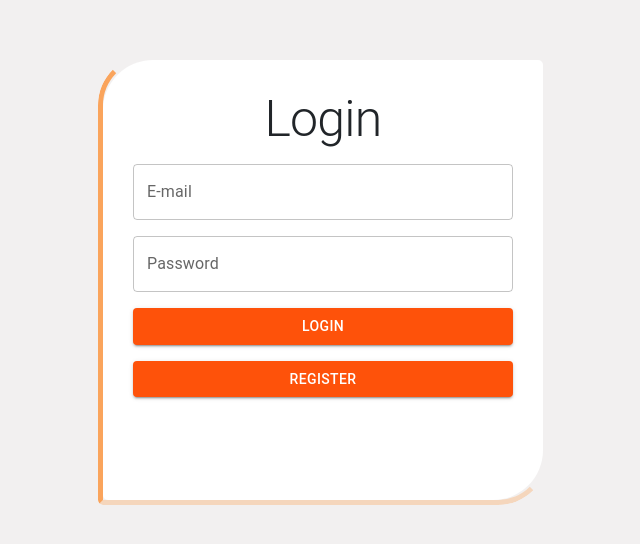
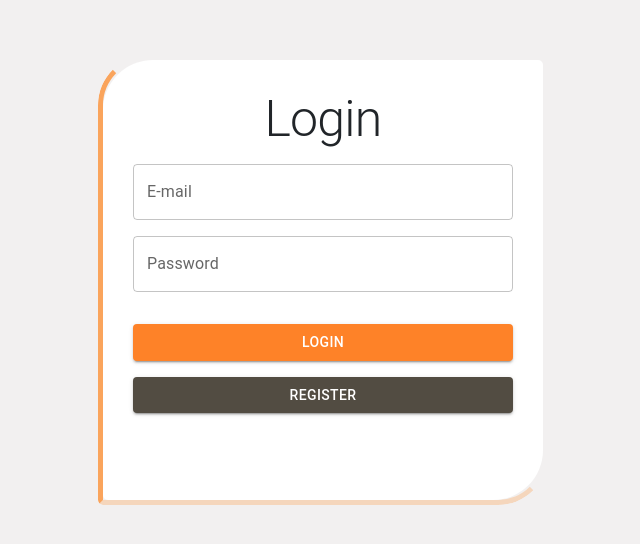
Before and after one commit to mustafataha5/LinkUp, a React (Vite) app in the folder client/: page /login in a window 1280 px wide. Shown: the part 120-664 px from the top of the page, without its empty margins (317-957 px from the left). Built offline with nearby package versions, Linux system fonts and the light colour scheme; no server answers; what react-swipeable-views-utils would draw is missing.

Commit message:
Home page version 2

```diff
--- a/client/src/components/Login.jsx
+++ b/client/src/components/Login.jsx
@@ -23,12 +23,12 @@ const styles = {
   },
   button: {
     width: "100%",
-    marginBottom: "1rem",
-    backgroundColor: "#fe520a"
+    margin: "1rem 0 ",
+    backgroundColor: "#fe8228"
   },
   button1: {
     width: "100%",
-    backgroundColor: "#9b1fe9",
+    backgroundColor: "#524C42",
   }
 };
 
@@ -96,7 +96,7 @@ const Login = ({ onSubmitProp, errors = {} }) => {
           <Button type="submit" variant="contained" color="primary" style={styles.button}>
             Login
           </Button>
-          <Button onClick={handleRegister} variant="contained" color="primary" style={styles.button}>
+          <Button onClick={handleRegister} variant="contained" color="primary" style={styles.button1}>
             Register
           </Button>
         </form>
--- a/client/src/css/Home.css
+++ b/client/src/css/Home.css
@@ -6,22 +6,22 @@ body {
 
 .homeFeatures2 {
     display: flex;
-    align-items: center; /* Centers vertically */
-    justify-content: center; /* Centers horizontally */
+    align-items: center;
+    justify-content: center;
     height: 90vh;
-    gap: 5rem; /* Space between logo and form */
-    padding: 1rem; /* Padding for smaller screens */
+    gap: 5rem;
+    padding: 1rem;
 }
 
 /* Hiding the logo and text column on smaller screens */
 @media (max-width: 768px) {
     .homeFeatures2 {
-        display: none; /* Hide the logo and text column */
+        display: none;
     }
 
     .col-md-6 {
-        margin: 2rem auto; /* Add margin around the form */
-        width: 80%; /* Adjust the form width */
+        margin: 3rem auto;
+        width: 80%;
     }
 }
 
@@ -60,8 +60,8 @@ body {
 /* For the login form column on smaller screens */
 @media (max-width: 768px) {
     .col-md-6 {
-        margin: 2rem auto; /* Add margin around the form to center it */
-        width: 80%; /* Adjust width to fit the screen better */
+        margin: 2rem auto;
+        width: 80%;
         padding: 1rem;
     }
 }
--- a/client/src/views/Home.jsx
+++ b/client/src/views/Home.jsx
@@ -5,6 +5,7 @@ import logo from '../images/logo.png'
 import { useNavigate } from 'react-router-dom';
 import axios from 'axios';
 import Login from '../components/Login';
+import Navbar from '../components/Navbar'
 
 const Home = () => {
   const navigate = useNavigate()
@@ -42,11 +43,9 @@ const Home = () => {
       });
   };
 
-
-
-
-
   return (
+    <>
+    <Navbar />
       <div className='row'>
         <div className='col-md-6 homeFeatures2'>
           <div className='homeFeatures'>
@@ -63,6 +62,7 @@ const Home = () => {
         </div>
         <Footer />
       </div>
+    </>
   )
 }
 
--- a/client/src/views/PostSection.jsx
+++ b/client/src/views/PostSection.jsx
@@ -43,7 +43,7 @@ const PostSection = ({ posts, user, setPosts }) => {
         // Update the posts state
         setPosts((prevPosts) =>
           prevPosts.map((post) =>
-            post._id === id ? { ...post, content: updatedPost.content } : post
+            post._id === id ? { ...post, content: updatedPost.content, imageUrl:updatedPost.imageUrl} : post
           )
         );
         console.log(res)
```
Lines whose indentation alone changed are shown as unchanged.
